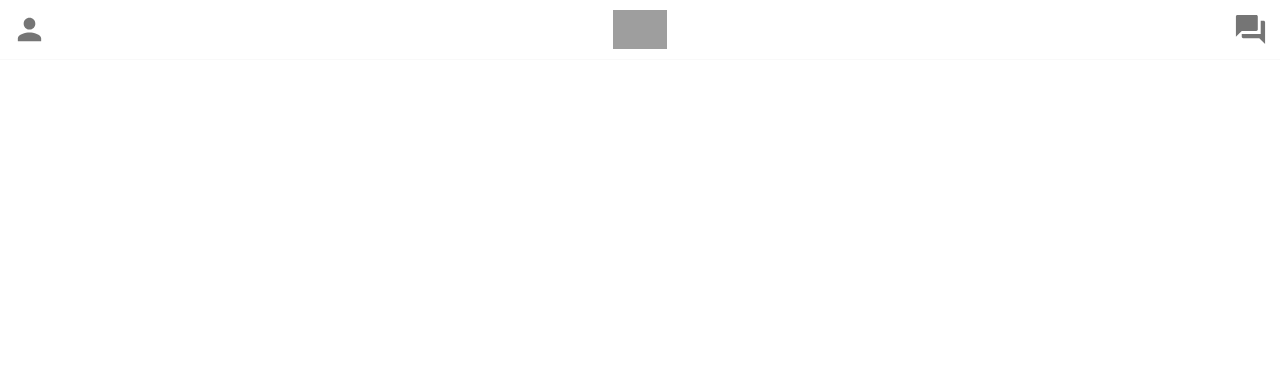
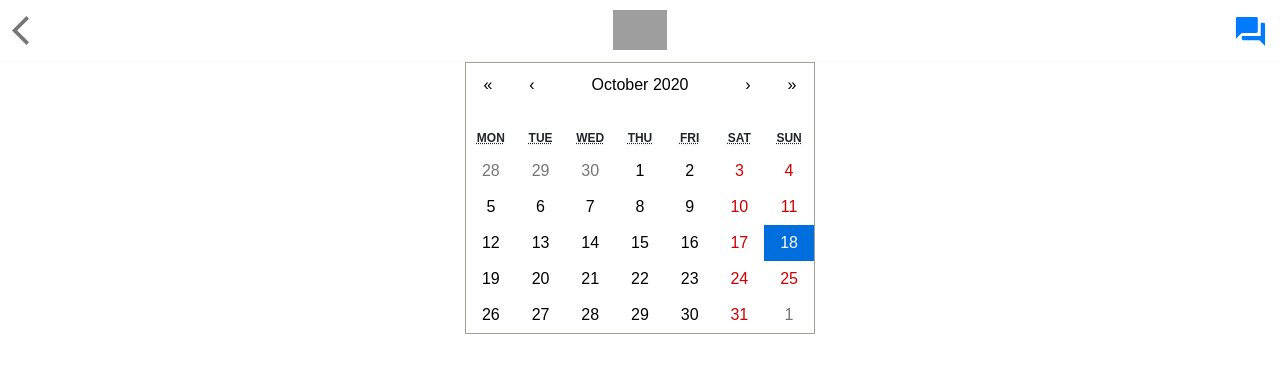
Before and after one commit to brycetyf/wad2project, a React (Create React App) app: page /calendar in a window 1280 px wide. Shown: the top 372 px of the page. Built offline with nearby package versions, Linux system fonts and the light colour scheme; no server answers; grey boxes are pictures that could not be loaded.

Commit message:
Calendar Function Within Chat

```diff
--- a/package.json
+++ b/package.json
@@ -12,7 +12,9 @@
     "bootstrap": "^4.5.3",
     "package.json": "^2.0.1",
     "react": "^16.14.0",
+    "react-alice-carousel": "^2.0.2",
     "react-bootstrap": "^1.4.0",
+    "react-calendar": "^3.1.0",
     "react-dom": "^16.14.0",
     "react-router-dom": "^5.2.0",
     "react-scripts": "^3.4.4",
--- a/src/App.js
+++ b/src/App.js
@@ -5,31 +5,23 @@ import Chats from "./components/chat/Chats";
 import ChatScreen from "./components/chat/ChatScreen";
 import Profile from "./components/Profile";
 import { BrowserRouter as Router, Switch, Route } from "react-router-dom";
+import Calendar from "./components/scheduler/calendar";
 import "./styles/App.css";
-import axios from "axios";
 
 class App extends Component {
-  state = {
-    profiles: [],
-    cards: "",
-  };
-  componentDidMount() {
-    axios.get(`http://127.0.0.1:5001/users`).then((res) =>
-      this.setState({
-        profiles: res.data,
-        cards: <ProfileCards profiles={res.data.users} />,
-      })
-    );
-  }
-
   render() {
     return (
       <Router>
         <div className="App">
           <Switch>
             <Route path="/chats/:person">
+              <Header backButton="/chats" chatCalender="/calendar"/>
+              <ChatScreen />
+            </Route>
+
+            <Route path="/calendar">
               <Header backButton="/chats" />
-              <ChatScreen />
+              <Calendar />
             </Route>
 
             <Route path="/chats">
@@ -44,7 +36,7 @@ class App extends Component {
 
             <Route path="/">
               <Header />
-              {this.state.cards}
+              <ProfileCards />
             </Route>
           </Switch>
         </div>
--- a/src/components/Header.js
+++ b/src/components/Header.js
@@ -4,9 +4,10 @@ import PersonIcon from "@material-ui/icons/Person";
 import QuestionAnswerIcon from "@material-ui/icons/QuestionAnswer";
 import IconButton from "@material-ui/core/IconButton";
 import ArrowBackIosIcon from "@material-ui/icons/ArrowBackIos";
+import TodayIcon from '@material-ui/icons/Today';
 import { Link, useHistory } from "react-router-dom";
 
-function Header({ backButton }) {
+function Header({ backButton, chatCalender }) {
   const history = useHistory();
   return (
     // BEM
@@ -27,11 +28,22 @@ function Header({ backButton }) {
           alt="tinder logo"
         ></img>
       </Link>
-      <Link to="/chats">
+
+      {chatCalender ? (
         <IconButton>
-          <QuestionAnswerIcon className="header__icon" fontSize="large" />
+          <Link to="/calendar">
+            <TodayIcon fontSize="large" className="header__icon" />
+            </Link>
         </IconButton>
-      </Link>
+      ) : (
+        <IconButton>
+          <Link to="/chats">
+            <QuestionAnswerIcon className="header__icon" fontSize="large" />
+            </Link>
+        </IconButton>
+      )}
+
+
     </div>
   );
 }
--- /dev/null
+++ b/src/components/scheduler/calendar.js
@@ -0,0 +1,23 @@
+import React, { Component } from 'react';
+import Calendar from 'react-calendar';
+import 'react-calendar/dist/Calendar.css';
+
+class calendar extends Component {
+  state = {
+    date: new Date(),
+  }
+
+  onChange = date => this.setState({ date })
+  render() {
+    return (
+      <div style={{display: 'flex', justifyContent: 'center'}}>
+        <Calendar
+          onChange={this.onChange}
+          value={this.state.date}
+        />
+      </div>
+    );
+  }
+}
+
+export default calendar
```
Also changed, not shown: 1 other file (tests, documents, lock files or other folders).
